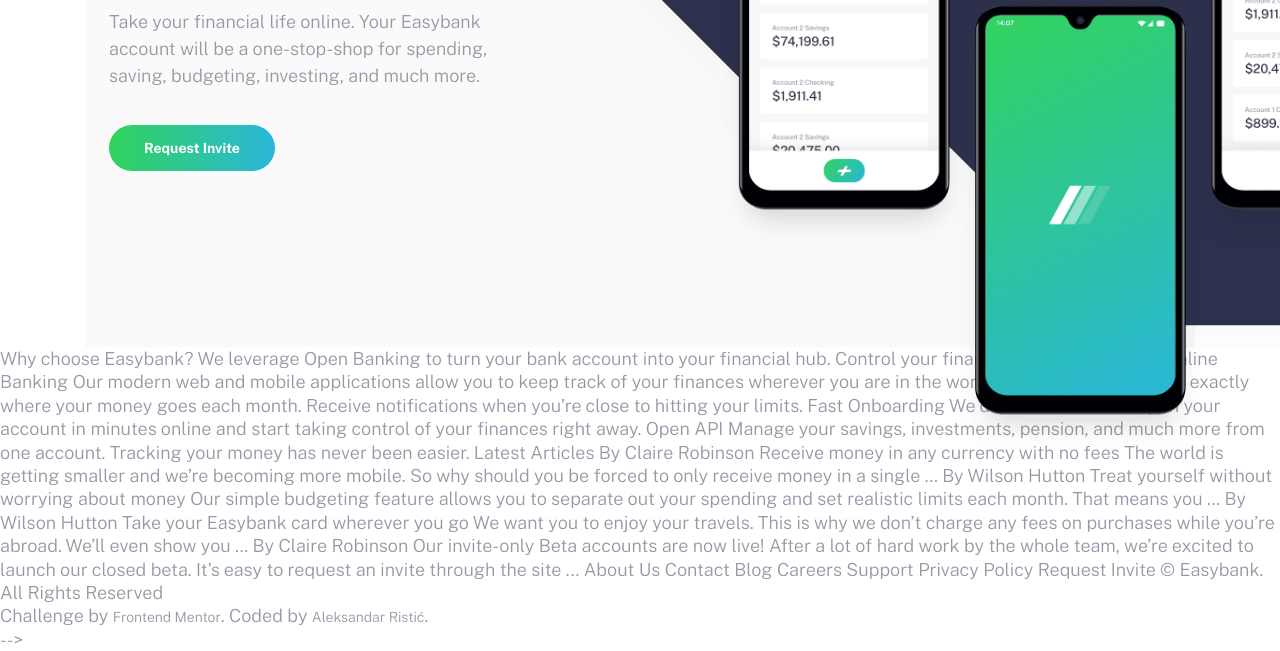
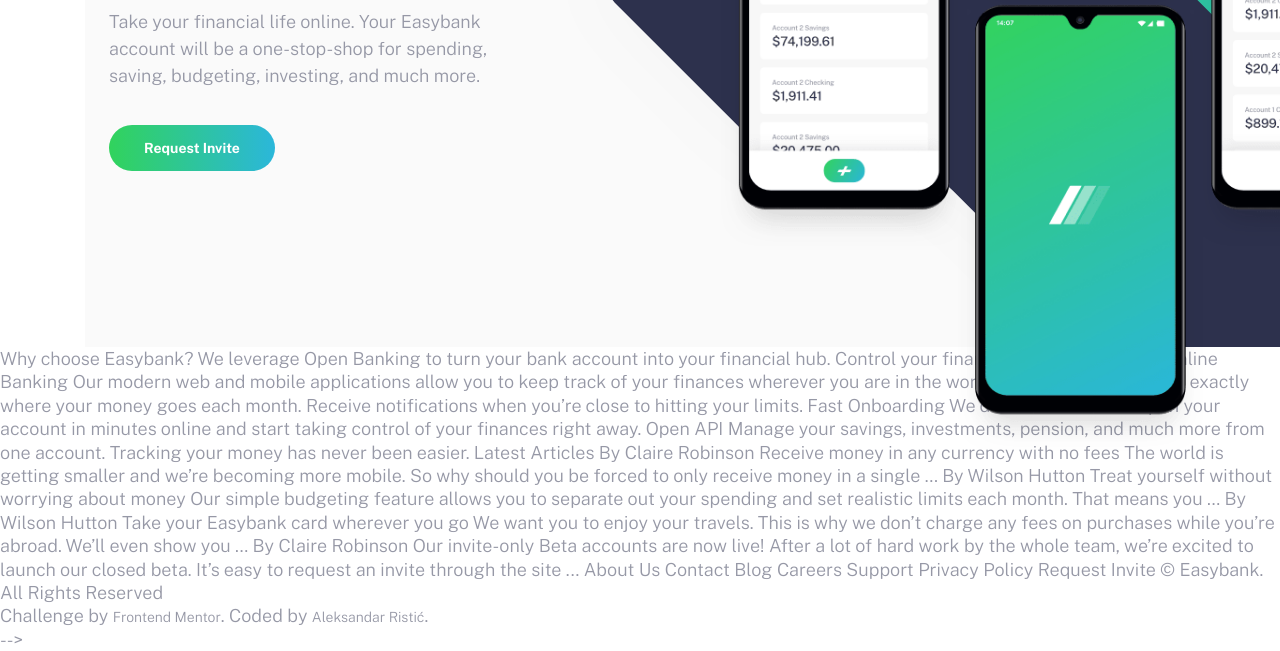
Before and after one commit to aleksandar-ristic-zz/easybank-landing-page, a plain HTML site: page index.html in a window 1280 px wide. Shown: the part 387-1038 px from the top of the page. Drawn offline with nearby package versions, Linux system fonts and the light colour scheme.

Commit message:
Bg lg for hero done

```diff
--- a/app/scss/_hero.scss
+++ b/app/scss/_hero.scss
@@ -15,6 +15,11 @@
     background-repeat: no-repeat;
     background-position: center center;
     min-height: 17.6rem;
+
+    @include breakpoint-up(lg) {
+      min-height: 25rem;
+      background-size: 55%;
+    }
 
     @include breakpoint-up(lg) {
       flex: 3;
@@ -35,8 +40,8 @@
 
       @include breakpoint-up(lg) {
         width: 150%;
-        background-size: 122%;
-        background-position: 0 83%;
+        background-size: 130%;
+        background-position: 9% 70%;
       }
     }
 
```
Also changed, not shown: dist/style.css.
